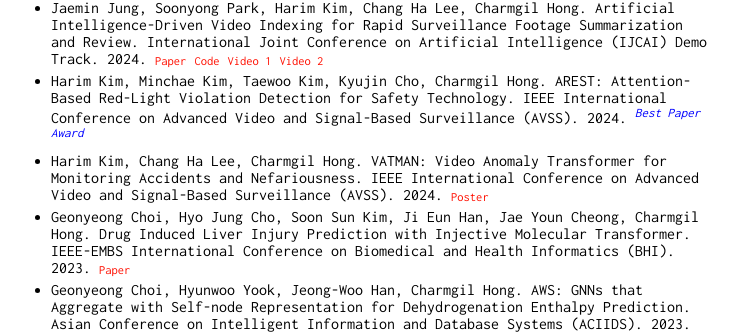
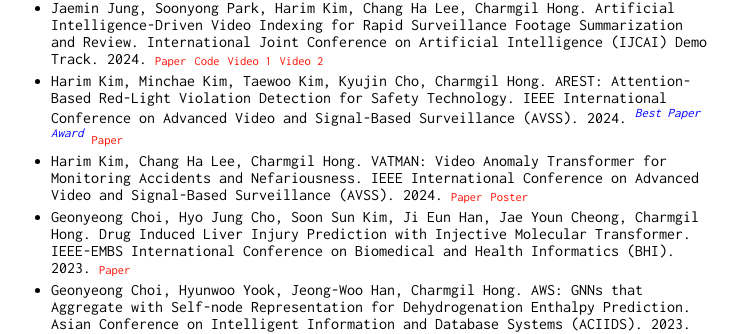
Before and after one commit to charmgil/charmgil.github.io, a Jekyll site: the page built from index.md, in a window 1280 px wide and 900 px high, scrolled down 778 px. Shown: the part 127-461 px from the top of the window, without its empty margins (259-997 px from the left). Built offline with Jekyll 4.4.1, drawn with Linux system fonts in a browser that asks for light colours.

Commit message:
modified:   index.md

```diff
--- a/index.md
+++ b/index.md
@@ -41,8 +41,8 @@ I am also interested in: (4) AI/ICT for Korean unification and the development o
 
 * Harim Kim, Chang Ha Lee, Charmgil Hong. Transformer for Point Anomaly Detection. ACM International Conference on Information and Knowledge Management (CIKM). 2024. *(to appear)*
 * Jaemin Jung, Soonyong Park, Harim Kim, Chang Ha Lee, Charmgil Hong. Artificial Intelligence-Driven Video Indexing for Rapid Surveillance Footage Summarization and Review. International Joint Conference on Artificial Intelligence (IJCAI) Demo Track. 2024. <span class="res">[Paper](https://www.ijcai.org/proceedings/2024/1009){:target="_blank"}</span> <span class="res">[Code](https://github.com/nth221/videx){:target="_blank"}</span> <span class="res">[Video 1](https://youtu.be/IaTPpJfmFnQ){:target="_blank"}</span> <span class="res">[Video 2](https://youtu.be/eXMBMsPZQaU){:target="_blank"}</span>
-* Harim Kim, Minchae Kim, Taewoo Kim, Kyujin Cho, Charmgil Hong. AREST: Attention-Based Red-Light Violation Detection for Safety Technology. IEEE International Conference on Advanced Video and Signal-Based Surveillance (AVSS). 2024. <span class="award">*Best Paper Award*</span>
-* Harim Kim, Chang Ha Lee, Charmgil Hong. VATMAN: Video Anomaly Transformer for Monitoring Accidents and Nefariousness. IEEE International Conference on Advanced Video and Signal-Based Surveillance (AVSS). 2024. <span class="res">[Poster](files/arx/VATMAN_AVSS2024.pdf){:target="_blank"}</span>
+* Harim Kim, Minchae Kim, Taewoo Kim, Kyujin Cho, Charmgil Hong. AREST: Attention-Based Red-Light Violation Detection for Safety Technology. IEEE International Conference on Advanced Video and Signal-Based Surveillance (AVSS). 2024. <span class="award">*Best Paper Award*</span> <span class="res">[Paper](https://ieeexplore.ieee.org/document/10672611){:target="_blank"}</span>
+* Harim Kim, Chang Ha Lee, Charmgil Hong. VATMAN: Video Anomaly Transformer for Monitoring Accidents and Nefariousness. IEEE International Conference on Advanced Video and Signal-Based Surveillance (AVSS). 2024. <span class="res">[Paper](https://ieeexplore.ieee.org/document/10672570){:target="_blank"}</span> <span class="res">[Poster](files/arx/VATMAN_AVSS2024.pdf){:target="_blank"}</span>
 * Geonyeong Choi, Hyo Jung Cho, Soon Sun Kim, Ji Eun Han, Jae Youn Cheong, Charmgil Hong. Drug Induced Liver Injury Prediction with Injective Molecular Transformer. IEEE-EMBS International Conference on Biomedical and Health Informatics (BHI). 2023. <span class="res">[Paper](https://bhiconference.github.io/BHI2023/2023/pdfs/1570919252.pdf){:target="_blank"}</span>
 * Geonyeong Choi, Hyunwoo Yook, Jeong-Woo Han, Charmgil Hong. AWS: GNNs that Aggregate with Self-node Representation for Dehydrogenation Enthalpy Prediction. Asian Conference on Intelligent Information and Database Systems (ACIIDS). 2023. <span class="res">[Paper](https://link.springer.com/chapter/10.1007/978-3-031-42430-4_14){:target="_blank"}</span>
 * Harim Kim, Chang Ha Lee, Charmgil Hong. Crime Scene Detection in Surveillance Videos Using Variational AutoEncoder-Based Support Vector Data Description. Asian Conference on Intelligent Information and Database Systems (ACIIDS). 2023. <span class="res">[Paper](https://link.springer.com/chapter/10.1007/978-3-031-42430-4_37){:target="_blank"}</span>
```
